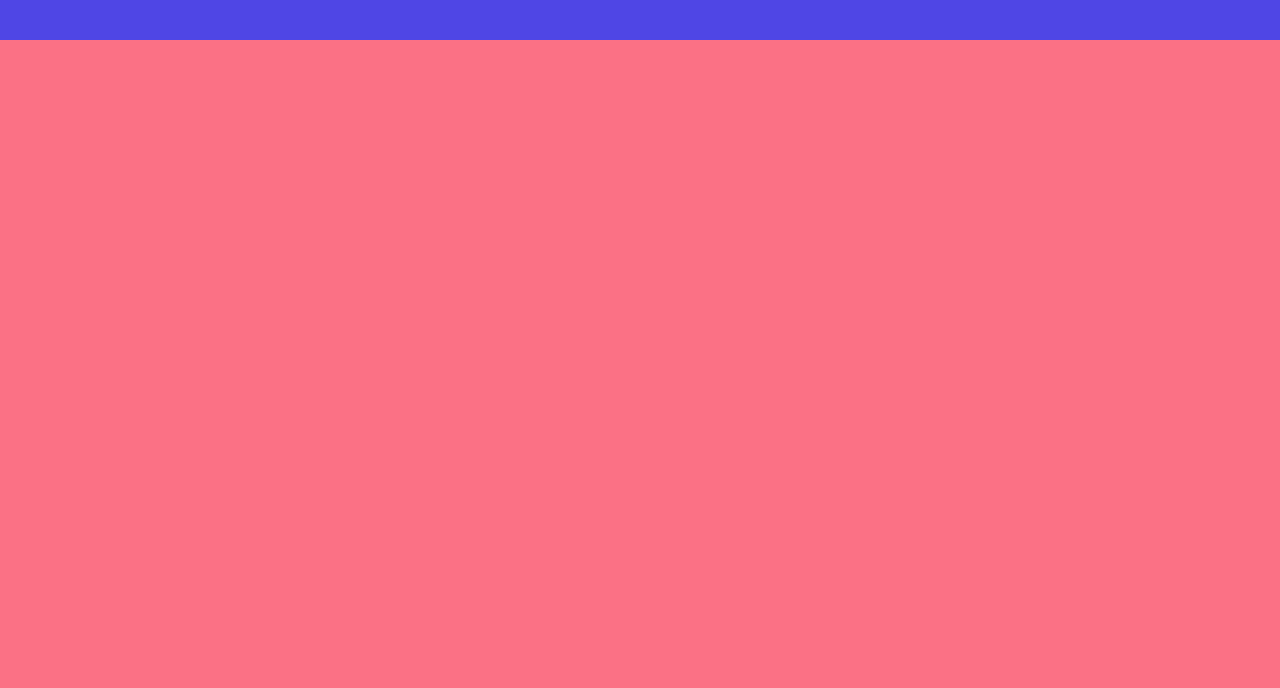
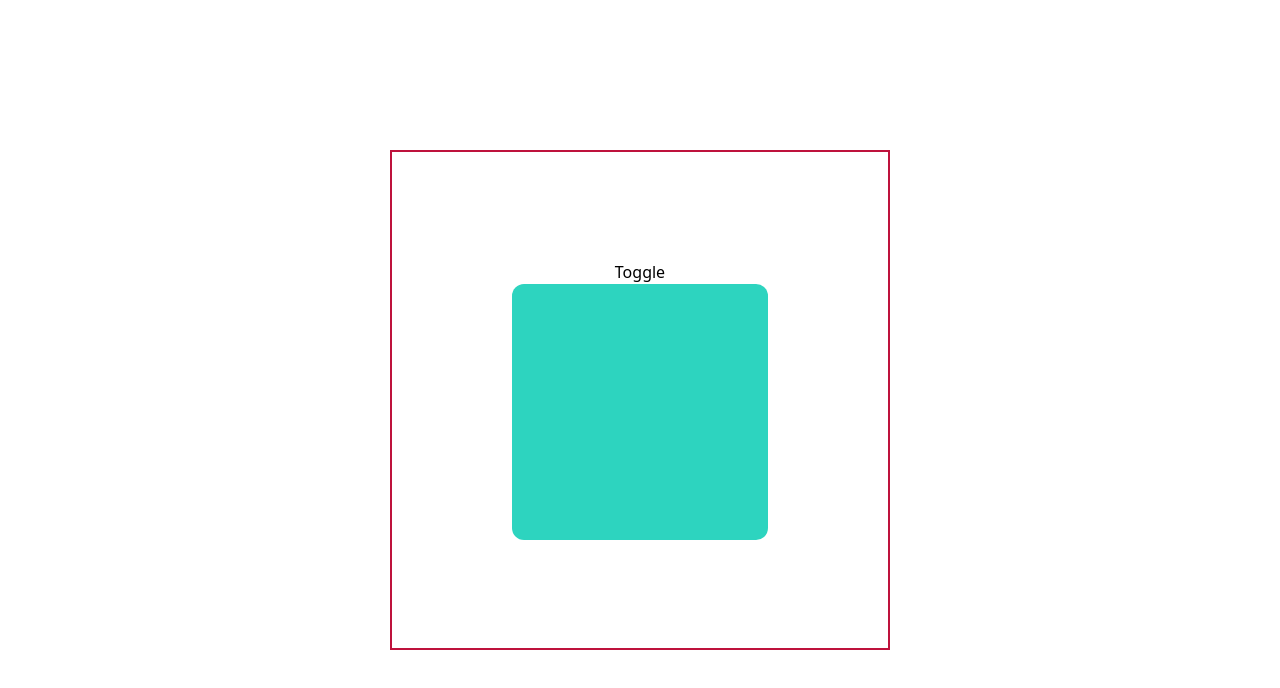
Before and after one commit to Abu-Jayed/learn-framer-motion, a React (Vite) app: page / in a window 1280 px wide. Shown: the top 688 px of the page. Built offline with nearby package versions, Linux system fonts and the light colour scheme.

Commit message:
Lesson13 Animation Preset.

```diff
--- a/src/App.tsx
+++ b/src/App.tsx
@@ -1,10 +1,10 @@
 import "./App.css";
-import Lesson12 from "./framer-motion/Lesson12";
+import Lesson13 from "./framer-motion/Lesson13";
 
 function App() {
   return (
-    <div className="flex flex-col items-center justify-center w-full mx-auto h-[200vh]  bg-rose-400">
-      <Lesson12></Lesson12>
+    <div className="flex flex-col items-center justify-center w-full mx-auto h-[100vh] ">
+      <Lesson13></Lesson13>
     </div>
   );
 }
--- /dev/null
+++ b/src/framer-motion/Lesson13.tsx
@@ -0,0 +1,43 @@
+import { AnimatePresence, motion } from "framer-motion";
+import { useState } from "react";
+
+const Lesson13 = () => {
+  const [visible, setVisible] = useState(true);
+
+  const box = {
+    hidden: { opacity: 0, scale: 0.8 },
+    visible: {
+      opacity: 1,
+      scale: 1,
+      transition: {
+        duration: 1.5,
+      },
+    },
+    exit: {
+      opacity: 0,
+      scale: 0.51,
+      y:100,
+      transition: {
+        duration: 1.5,
+      },
+    },
+  };
+  return (
+    <div className="border-2 border-rose-700 size-[500px] flex-col flex items-center justify-center">
+      <AnimatePresence>
+      <motion.button layout onClick={() => setVisible(!visible)}>Toggle</motion.button>
+        {visible && (
+          <motion.div
+            className="mx-auto size-64 bg-teal-400 rounded-xl flex flex-wrap justify-center items-center"
+            variants={box}
+            initial="hidden"
+            animate="visible"
+            exit={"exit"}
+          ></motion.div>
+        )}
+      </AnimatePresence>
+    </div>
+  );
+};
+
+export default Lesson13;
```
